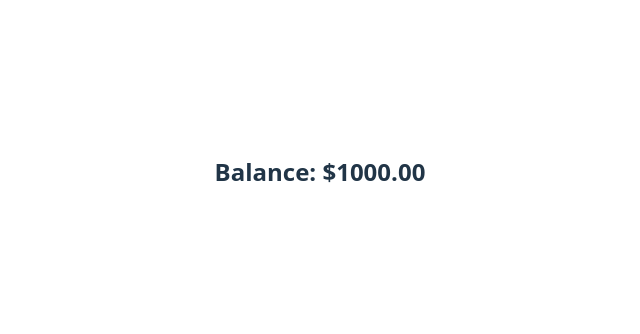
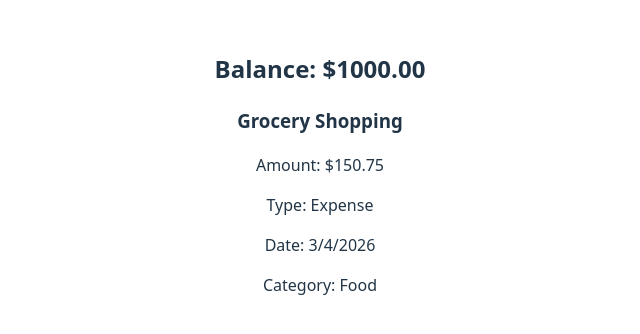
Before and after one commit to quangquan117/BudgetTracker, a React (Vite) app: page / in a window 1280 px wide. Shown: the part 228-562 px from the top of the page, without its empty margins (320-960 px from the left). Built offline with nearby package versions, Linux system fonts and the light colour scheme.

Commit message:
feat: implement TransactionItem component to display transaction details

```diff
--- a/src/App.tsx
+++ b/src/App.tsx
@@ -3,6 +3,7 @@ import reactLogo from './assets/react.svg'
 import viteLogo from '/vite.svg'
 import './App.css'
 import { Balance } from './components/balance'
+import { TransactionItem } from './components/TransactionItem'
 
 function App() {
     const [count, setCount] = useState(0)
@@ -10,6 +11,14 @@ function App() {
     return (
         <>
             <Balance your_balance={1000} />
+            <TransactionItem transaction={{
+                id: 1,
+                Title: "Grocery Shopping",
+                amount: 150.75,
+                type: "Expense",
+                date: new Date(),
+                category: "Food"
+            }} />
         </>
     )
 }
--- a/src/components/TransactionItem.tsx
+++ b/src/components/TransactionItem.tsx
@@ -1,3 +1,13 @@
-export function TransactionItem({}){
-    return
+import { Transaction } from "../model/Transaction"
+
+export function TransactionItem({ transaction }: { transaction: Transaction }) {
+    return (
+        <div>
+            <h3>{transaction.Title}</h3>
+            <p>Amount: ${transaction.amount.toFixed(2)}</p>
+            <p>Type: {transaction.type}</p>
+            <p>Date: {transaction.date.toLocaleDateString()}</p>
+            <p>Category: {transaction.category}</p>
+        </div>
+    )
 }
```
